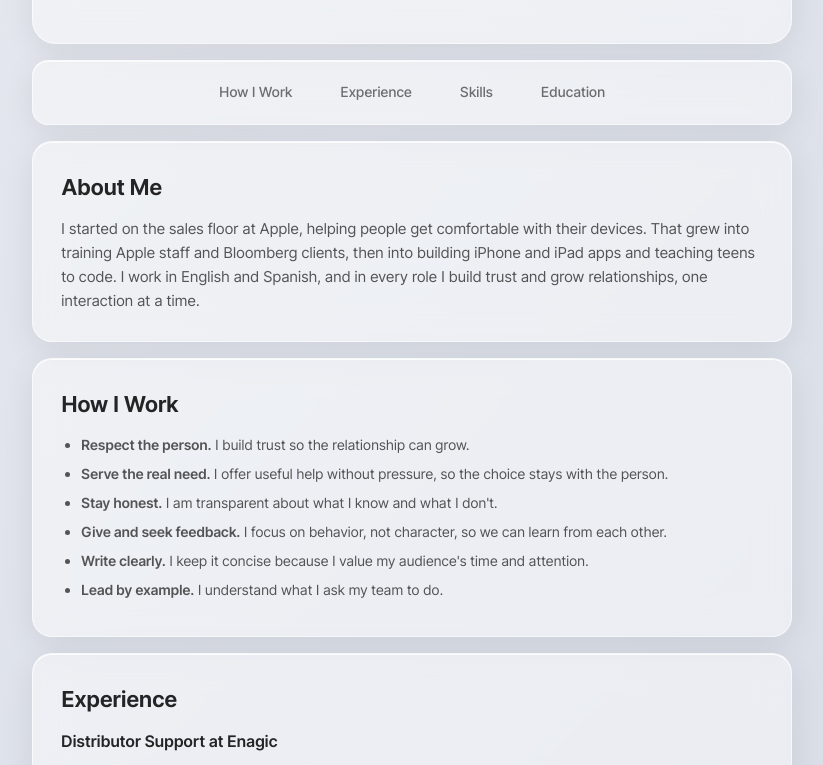
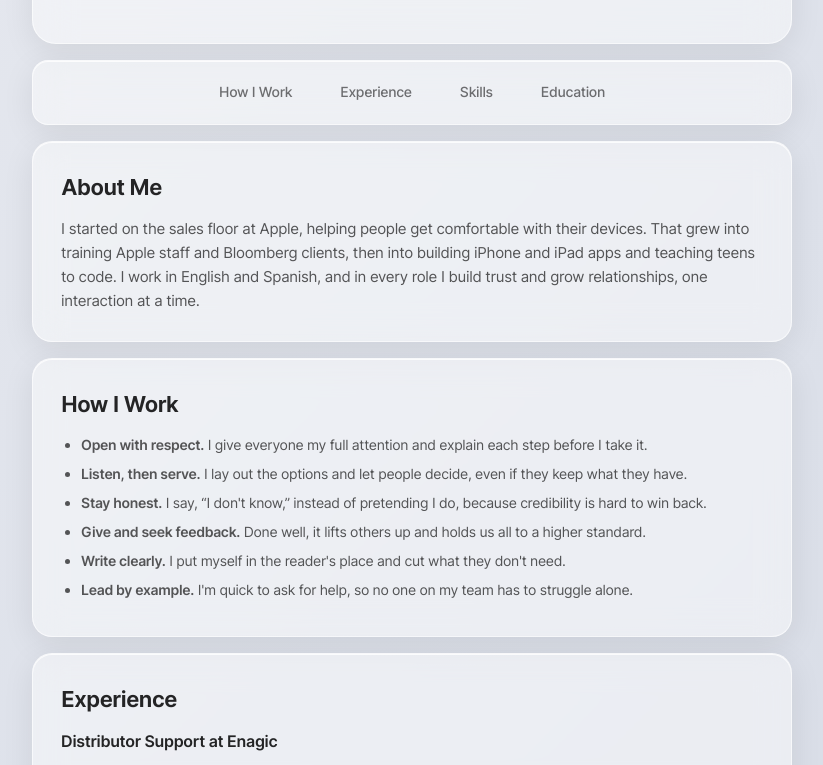
Before and after one commit to soliskit/portfolio, a Next.js app: page / in a window 1280 px wide. Shown: the part 405-1170 px from the top of the page, without its empty margins (228-1051 px from the left). Built offline with nearby package versions, Linux system fonts and the light colour scheme.

Commit message:
Rewrite How I Work around the intent behind each principle (#38)

```diff
--- a/components/HowIWork.js
+++ b/components/HowIWork.js
@@ -6,28 +6,29 @@ export default function HowIWork() {
       <h2>How I Work</h2>
       <ul>
         <li>
-          <strong>Respect the person.</strong> I build trust so the relationship
-          can grow.
+          <strong>Open with respect.</strong> I give everyone my full attention
+          and explain each step before I take it.
         </li>
         <li>
-          <strong>Serve the real need.</strong> I offer useful help without
-          pressure, so the choice stays with the person.
+          <strong>Listen, then serve.</strong> I lay out the options and let
+          people decide, even if they keep what they have.
         </li>
         <li>
-          <strong>Stay honest.</strong> I am transparent about what I know and
-          what I don&apos;t.
+          <strong>Stay honest.</strong> I say, &ldquo;I&nbsp;don&apos;t
+          know,&rdquo; instead of pretending I do, because credibility is hard
+          to win back.
         </li>
         <li>
-          <strong>Give and seek feedback.</strong> I focus on behavior, not
-          character, so we can learn from each other.
+          <strong>Give and seek feedback.</strong> Done well, it lifts others up
+          and holds us all to a higher standard.
         </li>
         <li>
-          <strong>Write clearly.</strong> I keep it concise because I value my
-          audience&apos;s time and attention.
+          <strong>Write clearly.</strong> I put myself in the reader&apos;s
+          place and cut what they don&apos;t need.
         </li>
         <li>
-          <strong>Lead by example.</strong> I understand what I ask my team to
-          do.
+          <strong>Lead by example.</strong> I&apos;m quick to ask for help, so
+          no one on my team has to struggle alone.
         </li>
       </ul>
     </section>
```
